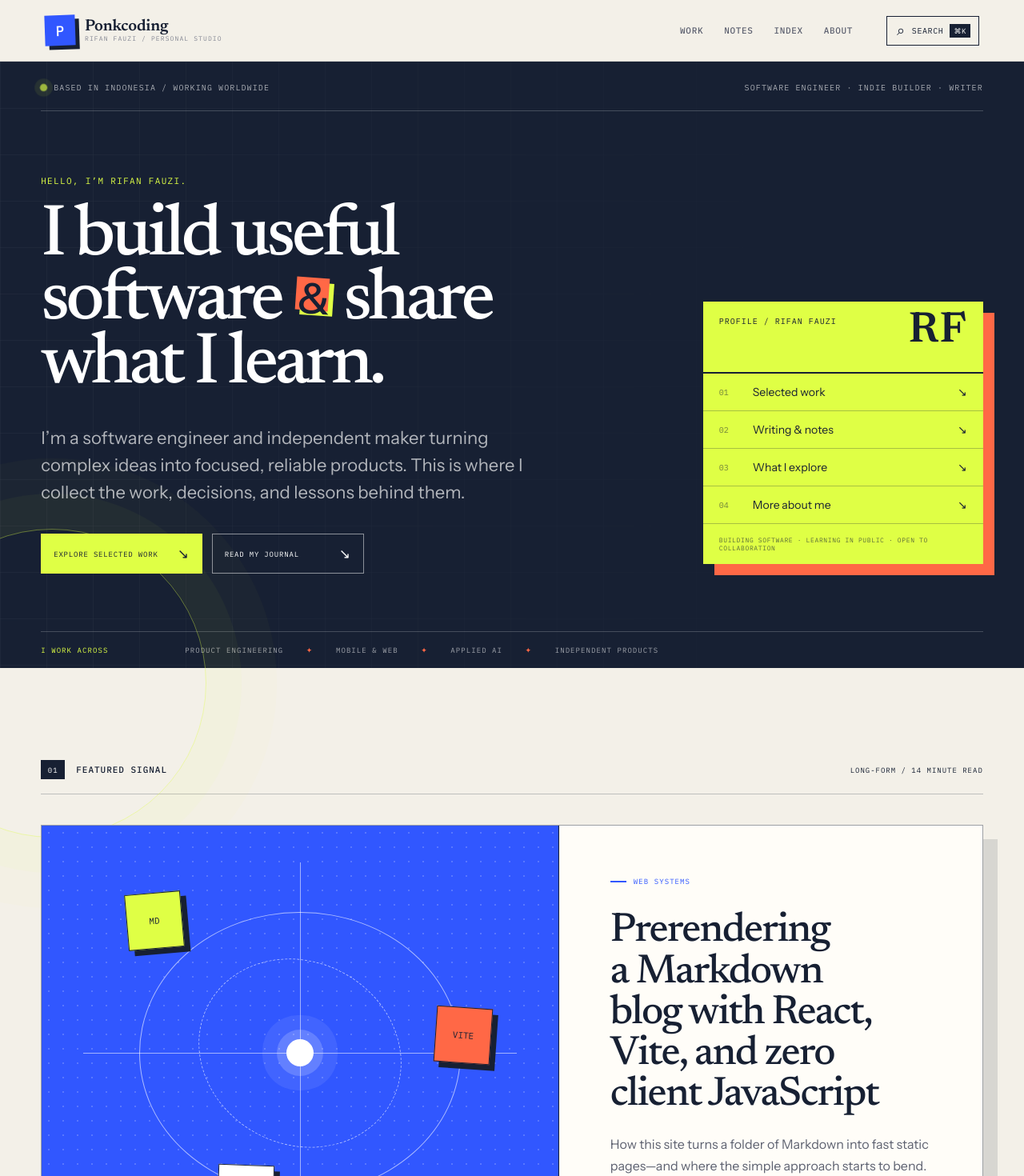
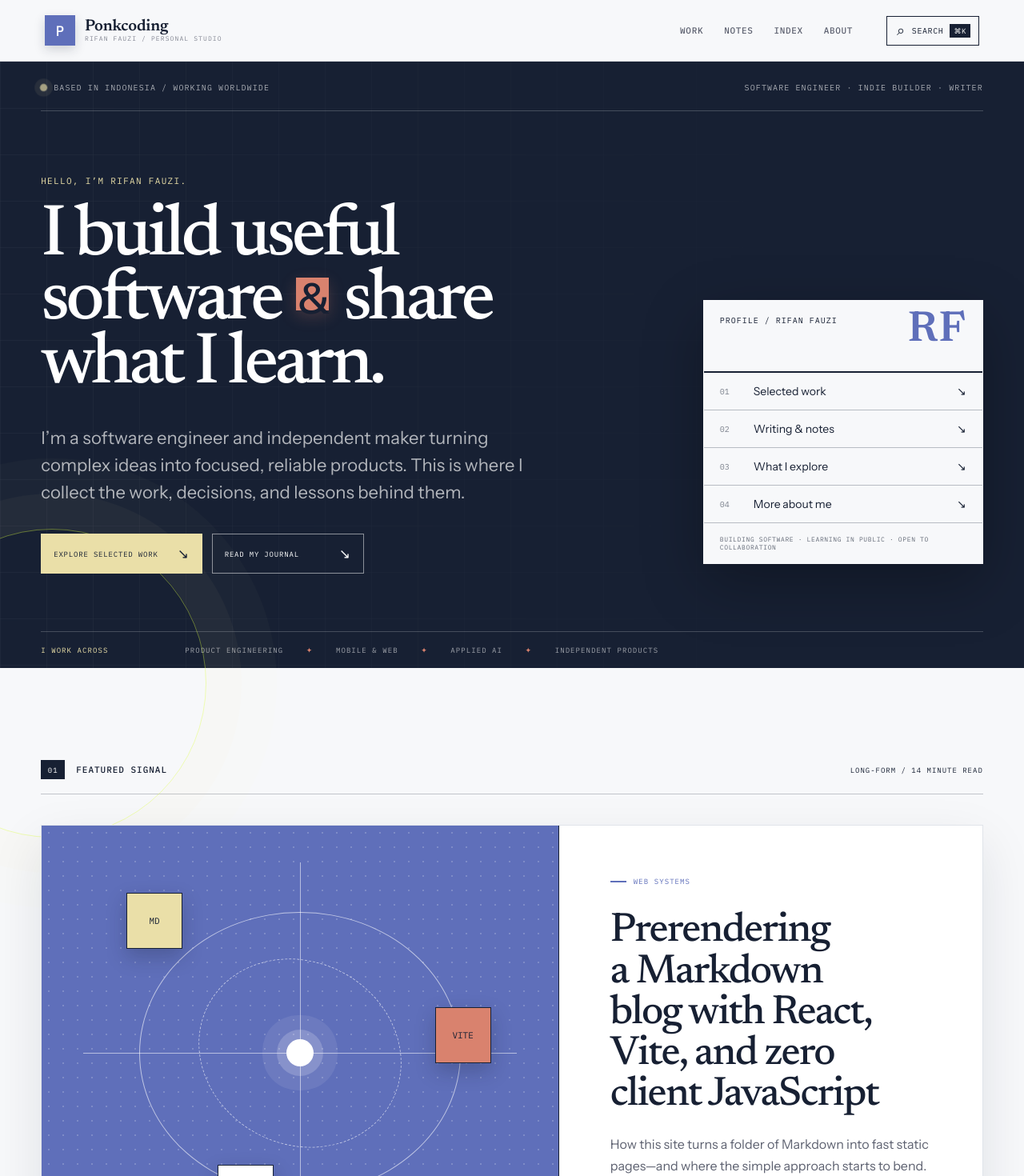
Before and after one commit to rifaniponk/ponkcoding, a React (Vite) app: page / in a window 1280 px wide. Shown: the top 1470 px of the page at 80% size. Built offline with nearby package versions, Linux system fonts and the light colour scheme.

Commit message:
Soften visual palette and elevation

```diff
--- a/src/Article.css
+++ b/src/Article.css
@@ -115,7 +115,7 @@
   background-image: radial-gradient(rgba(255,255,255,.65) 1px, transparent 1px);
   background-size: 20px 20px;
   border: 1px solid var(--ink);
-  box-shadow: 14px 14px 0 rgba(23, 32, 51, .14);
+  box-shadow: 0 22px 55px rgba(23, 32, 51, .12);
   display: flex;
   align-items: center;
   justify-content: center;
@@ -148,15 +148,15 @@
   display: grid;
   place-items: center;
   border: 1px solid var(--ink);
-  background: #dfff45;
+  background: #eadfa8;
   color: var(--ink);
   font-family: var(--mono);
   font-size: 10px;
-  box-shadow: 6px 6px 0 var(--ink);
+  box-shadow: 0 9px 22px rgba(23, 32, 51, .24);
 }
-.art-signal__node--md { left: 5%; top: 40%; transform: rotate(-4deg); }
-.art-signal__node--react { left: calc(50% - 40px); top: 20%; background: #ff6846; transform: rotate(3deg); }
-.art-signal__node--html { right: 6%; bottom: 18%; background: #fffdf8; transform: rotate(-2deg); }
+.art-signal__node--md { left: 5%; top: 40%; }
+.art-signal__node--react { left: calc(50% - 40px); top: 20%; background: #d9826e; }
+.art-signal__node--html { right: 6%; bottom: 18%; background: white; }
 
 .art-layout {
   max-width: 1240px;
--- a/src/Article.tsx
+++ b/src/Article.tsx
@@ -41,7 +41,7 @@ export interface ArticleProps {
   showToc?: boolean
 }
 
-export function Article({ accent = '#3157FF', showToc = true }: ArticleProps) {
+export function Article({ accent = '#5F6FBA', showToc = true }: ArticleProps) {
   const [progress, setProgress] = useState(0)
   const [activeId, setActiveId] = useState('why-static')
   const [copied, setCopied] = useState(false)
--- a/src/DesignSystem.tsx
+++ b/src/DesignSystem.tsx
@@ -12,21 +12,21 @@ interface Swatch {
 }
 
 const SWATCHES: Swatch[] = [
-  { chip: '#F3F0E8', name: 'Journal paper', hex: '#F3F0E8 · background', border: true },
-  { chip: '#FFFDF8', name: 'Fresh sheet', hex: '#FFFDF8 · cards, reading', border: true },
+  { chip: '#F7F8FA', name: 'Soft canvas', hex: '#F7F8FA · background', border: true },
+  { chip: '#FFFFFF', name: 'Fresh sheet', hex: '#FFFFFF · cards, reading', border: true },
   { chip: '#172033', name: 'Night ink', hex: '#172033 · text, dark fields' },
   { chip: '#5D6170', name: 'Soft ink', hex: '#5D6170 · secondary text' },
   { chip: '#858894', name: 'Faint ink', hex: '#858894 · meta, indices' },
-  { chip: '#D8D4C9', name: 'Hairline', hex: '#D8D4C9 · borders' },
-  { chip: '#3157FF', name: 'Signal cobalt', hex: '#3157FF · primary accent' },
-  { chip: '#FF6846', name: 'Working coral', hex: '#FF6846 · contrast accent' },
-  { chip: '#DFFF45', name: 'Highlighter', hex: '#DFFF45 · live signals' },
+  { chip: '#E2E5EA', name: 'Hairline', hex: '#E2E5EA · borders' },
+  { chip: '#5F6FBA', name: 'Soft cobalt', hex: '#5F6FBA · primary accent' },
+  { chip: '#D9826E', name: 'Clay coral', hex: '#D9826E · contrast accent' },
+  { chip: '#EADFA8', name: 'Signal sand', hex: '#EADFA8 · live signals' },
 ]
 
 const PRINCIPLES = [
   { m: 'a', t: 'Dark signal fields and warm reading surfaces create rhythm' },
   { m: 'b', t: 'The offset P block is the recurring identity marker' },
-  { m: 'c', t: 'Layered cards use hard shadows like pinned working notes' },
+  { m: 'c', t: 'Soft elevation separates working notes without visual weight' },
   { m: 'd', t: 'Mono labels orient; editorial serif carries the voice' },
 ]
 
--- a/src/Home.css
+++ b/src/Home.css
@@ -1,10 +1,10 @@
 /* Home route — “Signal notebook” editorial concept */
 
 .home-page {
-  --signal: #dfff45;
-  --coral: #ff6846;
+  --signal: #eadfa8;
+  --coral: #d9826e;
   --night: #172033;
-  --paper: #f3f0e8;
+  --paper: #f7f8fa;
   overflow: hidden;
   background: var(--paper);
 }
@@ -15,7 +15,7 @@
 }
 
 .home-header {
-  background: rgba(243, 240, 232, 0.9);
+  background: rgba(247, 248, 250, 0.92);
   border-bottom-color: rgba(23, 32, 51, 0.14);
 }
 
@@ -40,8 +40,7 @@
   font-family: var(--mono);
   font-size: 18px;
   font-weight: 500;
-  box-shadow: 5px 5px 0 var(--night);
-  transform: rotate(-2deg);
+  box-shadow: 0 5px 14px rgba(23, 32, 51, .18);
 }
 
 .brand__lockup {
@@ -105,8 +104,8 @@
 
 .search-btn:hover {
   background: white;
-  box-shadow: 3px 3px 0 var(--night);
-  transform: translate(-2px, -2px);
+  box-shadow: 0 8px 20px rgba(23, 32, 51, .12);
+  transform: translateY(-1px);
 }
 
 .search-btn__icon { font-size: 18px; line-height: 0; }
@@ -148,7 +147,7 @@
   bottom: -28%;
   border: 1px solid rgba(223, 255, 69, 0.4);
   border-radius: 50%;
-  box-shadow: 0 0 0 44px rgba(223,255,69,.035), 0 0 0 88px rgba(223,255,69,.025);
+  box-shadow: 0 0 0 44px rgba(234,223,168,.035), 0 0 0 88px rgba(234,223,168,.025);
 }
 
 .hero__inner {
@@ -179,7 +178,7 @@
   height: 7px;
   border-radius: 50%;
   background: var(--signal);
-  box-shadow: 0 0 0 5px rgba(223,255,69,.12);
+  box-shadow: 0 0 0 5px rgba(234,223,168,.12);
   animation: pkPulse 2s ease-in-out infinite;
 }
 
@@ -225,8 +224,7 @@
   font-size: .58em;
   line-height: 1;
   vertical-align: .12em;
-  transform: rotate(4deg);
-  box-shadow: 6px 6px 0 var(--signal);
+  box-shadow: 0 7px 20px rgba(217, 130, 110, .24);
 }
 
 .hero__dek {
@@ -262,17 +260,17 @@
 }
 
 .hero__action b { font-size: 17px; font-weight: 400; }
-.hero__action:hover { transform: translate(-2px,-2px); background: white; color: var(--night); box-shadow: 5px 5px 0 var(--coral); }
+.hero__action:hover { transform: translateY(-2px); background: white; color: var(--night); box-shadow: 0 10px 26px rgba(0,0,0,.18); }
 .hero__action--primary { border-color: var(--signal); background: var(--signal); color: var(--night); }
-.hero__action--primary:hover { background: var(--coral); box-shadow: 5px 5px 0 var(--signal); }
+.hero__action--primary:hover { background: white; box-shadow: 0 10px 26px rgba(0,0,0,.18); }
 
 .issue-card {
   align-self: end;
   margin-bottom: 12px;
   color: var(--night);
-  background: var(--signal);
-  box-shadow: 14px 14px 0 var(--coral);
-  transform: rotate(1.5deg);
+  background: #f7f8fa;
+  border: 1px solid rgba(255,255,255,.35);
+  box-shadow: 0 24px 70px rgba(0,0,0,.28);
   animation: pkRiseIn .7s .12s ease both;
 }
 
@@ -294,6 +292,7 @@
   font-size: 54px;
   line-height: .72;
   font-weight: 600;
+  color: var(--accent);
 }
 
 .issue-card__list { display: flex; flex-direction: column; }
@@ -376,12 +375,12 @@
   min-height: 570px;
   color: var(--night);
   text-decoration: none;
-  border: 1px solid rgba(23,32,51,.42);
-  background: #fffdf8;
-  box-shadow: 18px 18px 0 rgba(23,32,51,.12);
+  border: 1px solid #e0e4ea;
+  background: white;
+  box-shadow: 0 24px 60px rgba(23,32,51,.10);
   transition: transform 240ms ease, box-shadow 240ms ease;
 }
-.featured:hover { transform: translate(-5px,-5px); box-shadow: 24px 24px 0 rgba(49,87,255,.18); }
+.featured:hover { transform: translateY(-5px); box-shadow: 0 30px 74px rgba(95,111,186,.14); }
 .featured__visual {
   position: relative;
   overflow: hidden;
@@ -428,11 +427,11 @@
   color: var(--night);
   font-family: var(--mono);
   font-size: 11px;
-  box-shadow: 7px 7px 0 var(--night);
+  box-shadow: 0 10px 24px rgba(23,32,51,.25);
 }
-.signal-map__node--a { top: 8%; left: 10%; transform: rotate(-5deg); }
-.signal-map__node--b { top: 38%; right: 6%; background: var(--coral); transform: rotate(4deg); }
-.signal-map__node--c { bottom: 6%; left: 31%; background: white; transform: rotate(2deg); }
+.signal-map__node--a { top: 8%; left: 10%; }
+.signal-map__node--b { top: 38%; right: 6%; background: var(--coral); }
+.signal-map__node--c { bottom: 6%; left: 31%; background: white; }
 .signal-map__pulse {
   position: absolute;
   width: 34px;
@@ -482,7 +481,7 @@
 .featured__footer b { font-size: 19px; font-weight: 400; }
 
 /* Notes */
-.notes-section { background: #fffdf8; }
+.notes-section { background: white; }
 .notes-grid { display: grid; grid-template-columns: repeat(2, minmax(0,1fr)); gap: 18px; }
 .note-card {
   position: relative;
@@ -492,7 +491,7 @@
   padding: 28px;
   overflow: hidden;
   border: 1px solid rgba(23,32,51,.2);
-  background: var(--paper);
+  background: #f8f9fb;
   color: var(--night);
   text-decoration: none;
   transition: transform 180ms ease, box-shadow 180ms ease, border-color 180ms ease;
@@ -509,7 +508,7 @@
   transform-origin: left;
   transition: transform 220ms ease;
 }
-.note-card:hover { transform: translateY(-5px); border-color: var(--night); box-shadow: 8px 8px 0 var(--cat); }
+.note-card:hover { transform: translateY(-5px); border-color: color-mix(in srgb, var(--cat) 42%, white); box-shadow: 0 18px 45px color-mix(in srgb, var(--cat) 14%, transparent); }
 .note-card:hover::before { transform: scaleX(1); }
 .note-card--lead { grid-row: span 2; min-height: 698px; background: var(--night); color: white; }
 .note-card__top { display: flex; justify-content: space-between; font-family: var(--mono); font-size: 9px; letter-spacing: .1em; text-transform: uppercase; opacity: .55; }
@@ -565,7 +564,7 @@
 .lab-row:hover { padding-left: 22px; background: rgba(255,255,255,.06); }
 .lab-row__no,.lab-row__status,.lab-row__stack { font-family: var(--mono); font-size: 9px; letter-spacing: .08em; text-transform: uppercase; color: rgba(255,255,255,.5); }
 .lab-row__status { color: var(--signal); }
-.lab-row__status i { display: inline-block; width: 6px; height: 6px; margin-right: 8px; border-radius: 50%; background: currentColor; box-shadow: 0 0 0 4px rgba(223,255,69,.08); }
+.lab-row__status i { display: inline-block; width: 6px; height: 6px; margin-right: 8px; border-radius: 50%; background: currentColor; box-shadow: 0 0 0 4px rgba(234,223,168,.08); }
 .lab-row__main { display: flex; flex-direction: column; gap: 7px; }
 .lab-row__main strong { font-family: var(--serif); font-size: 28px; font-weight: 500; }
 .lab-row__main small { color: rgba(255,255,255,.5); font-size: 13px; }
@@ -574,7 +573,7 @@
 /* About */
 .about-section { padding: clamp(90px,11vw,150px) 0; background: var(--paper); }
 .about-shell { display: grid; grid-template-columns: minmax(320px,.8fr) minmax(0,1.2fr); gap: clamp(55px,8vw,120px); align-items: center; }
-.about-portrait { position: relative; aspect-ratio: 4/5; overflow: hidden; background: var(--coral); border: 1px solid var(--night); box-shadow: 18px 18px 0 var(--accent); }
+.about-portrait { position: relative; aspect-ratio: 4/5; overflow: hidden; background: var(--coral); border: 1px solid rgba(23,32,51,.18); box-shadow: 0 24px 60px rgba(23,32,51,.14); }
 .about-portrait__grid { position: absolute; inset: 0; opacity: .28; background-image: linear-gradient(var(--night) 1px,transparent 1px),linear-gradient(90deg,var(--night) 1px,transparent 1px); background-size: 32px 32px; }
 .about-portrait__sun { position: absolute; width: 76%; aspect-ratio: 1; border-radius: 50%; top: 8%; right: -22%; background: var(--signal); border: 2px solid var(--night); }
 .about-portrait__initials { position: absolute; left: 8%; bottom: 11%; color: var(--night); font-family: var(--serif); font-size: clamp(100px,16vw,220px); line-height: .65; font-weight: 600; letter-spacing: -.1em; }
@@ -587,7 +586,7 @@
 .about-links a:hover { background: var(--night); color: white; transform: translateY(-3px); }
 
 /* Footer */
-.home-footer { padding: 88px 0 30px; background: var(--signal); color: var(--night); }
+.home-footer { padding: 88px 0 30px; background: #eef1f5; color: var(--night); border-top: 1px solid #dfe3e9; }
 .home-footer__inner { display: grid; grid-template-columns: 1.3fr .7fr; gap: 60px; }
 .home-footer__mark { display: grid; margin-bottom: 34px; background: var(--accent); }
 .home-footer h2 { margin: 0; font-family: var(--serif); font-size: clamp(45px,6vw,82px); font-weight: 500; line-height: .95; letter-spacing: -.045em; }
@@ -599,7 +598,7 @@
 
 /* Search */
 .overlay { position: fixed; inset: 0; z-index: 100; display: grid; place-items: start center; padding: 12vh 20px; background: rgba(9,15,28,.8); backdrop-filter: blur(10px); animation: pkFadeIn .18s ease; }
-.overlay__panel { width: min(720px,100%); background: var(--paper); color: var(--night); border: 1px solid white; box-shadow: 18px 18px 0 var(--accent); animation: pkRiseIn .22s ease; }
+.overlay__panel { width: min(720px,100%); background: white; color: var(--night); border: 1px solid rgba(255,255,255,.7); box-shadow: 0 30px 90px rgba(0,0,0,.32); animation: pkRiseIn .22s ease; }
 .overlay__head { display: flex; justify-content: space-between; align-items: center; padding: 16px 20px; border-bottom: 1px solid rgba(23,32,51,.25); font-family: var(--mono); font-size: 9px; letter-spacing: .1em; text-transform: uppercase; }
 .overlay__head button { padding: 5px 7px; border: 0; background: var(--night); color: white; font: inherit; cursor: pointer; }
 .overlay__search { display: grid; grid-template-columns: 34px 1fr; align-items: center; padding: 25px 24px; border-bottom: 1px solid rgba(23,32,51,.25); }
@@ -631,7 +630,7 @@
 @media (max-width: 680px) {
   .section-shell, .hero__inner { width: min(100% - 32px, 1320px); }
   .home-header .header__inner { padding: 0 16px; height: 66px; }
-  .brand__mark { width: 32px; height: 32px; box-shadow: 4px 4px 0 var(--night); }
+  .brand__mark { width: 32px; height: 32px; box-shadow: 0 4px 12px rgba(23,32,51,.18); }
   .brand__edition, .search-btn > span:not(.search-btn__icon) { display: none; }
   .search-btn { padding: 8px 10px; }
   .hero__meta { font-size: 8px; }
@@ -639,13 +638,13 @@
   .hero__main { padding-top: 56px; gap: 62px; }
   .hero__title { font-size: clamp(50px,15vw,72px); }
   .hero__dek { font-size: 16px; }
-  .issue-card { width: calc(100% - 12px); justify-self: start; box-shadow: 10px 10px 0 var(--coral); }
+  .issue-card { width: 100%; justify-self: start; box-shadow: 0 22px 55px rgba(0,0,0,.24); }
   .home-section { padding: 76px 0; }
   .section-title { align-items: flex-end; }
   .section-title > p, .section-title > a { max-width: 130px; text-align: right; line-height: 1.5; }
-  .featured { min-height: 0; box-shadow: 10px 10px 0 rgba(23,32,51,.12); }
+  .featured { min-height: 0; box-shadow: 0 18px 40px rgba(23,32,51,.09); }
   .featured__visual { min-height: 340px; }
-  .signal-map__node { min-width: 52px; height: 52px; font-size: 8px; box-shadow: 5px 5px 0 var(--night); }
+  .signal-map__node { min-width: 52px; height: 52px; font-size: 8px; box-shadow: 0 8px 18px rgba(23,32,51,.22); }
   .featured__body { padding: 34px 24px; min-height: 460px; }
   .featured__body h2 { font-size: 39px; }
   .featured__footer { align-items: flex-start; flex-direction: column; }
--- a/src/Home.tsx
+++ b/src/Home.tsx
@@ -22,7 +22,7 @@ interface Note {
 const NOTES: Note[] = [
   {
     cat: 'AI Engineering',
-    color: '#3157ff',
+    color: '#5F6FBA',
     title: 'Designing an AI assistant server that stays out of the way',
     dek: 'Small, boring architecture beats clever agents. Notes from six months of daily use.',
     date: 'Jun 26',
@@ -55,7 +55,7 @@ const NOTES: Note[] = [
 ]
 
 const TOPICS = [
-  { code: '01', name: 'AI engineering', count: '12', color: '#3157ff' },
+  { code: '01', name: 'AI engineering', count: '12', color: '#5F6FBA' },
   { code: '02', name: 'Web systems', count: '18', color: '#e6532f' },
   { code: '03', name: 'Indie dev', count: '09', color: '#7557d3' },
   { code: '04', name: 'Apple / local AI', count: '07', color: '#14816f' },
@@ -117,7 +117,7 @@ function useReveal() {
   return ref
 }
 
-export function Home({ accent = '#3157ff', showHeroIndex = true }: HomeProps) {
+export function Home({ accent = '#5F6FBA', showHeroIndex = true }: HomeProps) {
   const [searchOpen, setSearchOpen] = useState(false)
   const inputRef = useRef<HTMLInputElement>(null)
   const revealRef = useReveal()
--- a/src/index.css
+++ b/src/index.css
@@ -1,12 +1,12 @@
 :root {
-  --bg: #f3f0e8;
+  --bg: #f7f8fa;
   --ink: #172033;
   --muted: #5d6170;
   --faint: #858894;
-  --border: #d8d4c9;
-  --shaded: #ebe7dd;
-  --grid-line: #ded9cd;
-  --accent: #3157ff;
+  --border: #e2e5ea;
+  --shaded: #f1f3f6;
+  --grid-line: #e7e9ed;
+  --accent: #5f6fba;
 
   --serif: 'Newsreader', Georgia, serif;
   --sans: 'Instrument Sans', 'Helvetica Neue', sans-serif;
@@ -68,7 +68,7 @@ a {
   position: sticky;
   top: 0;
   z-index: 60;
-  background: rgba(243, 240, 232, 0.92);
+  background: rgba(247, 248, 250, 0.92);
   backdrop-filter: blur(10px);
   border-bottom: 1px solid var(--border);
 }
```
